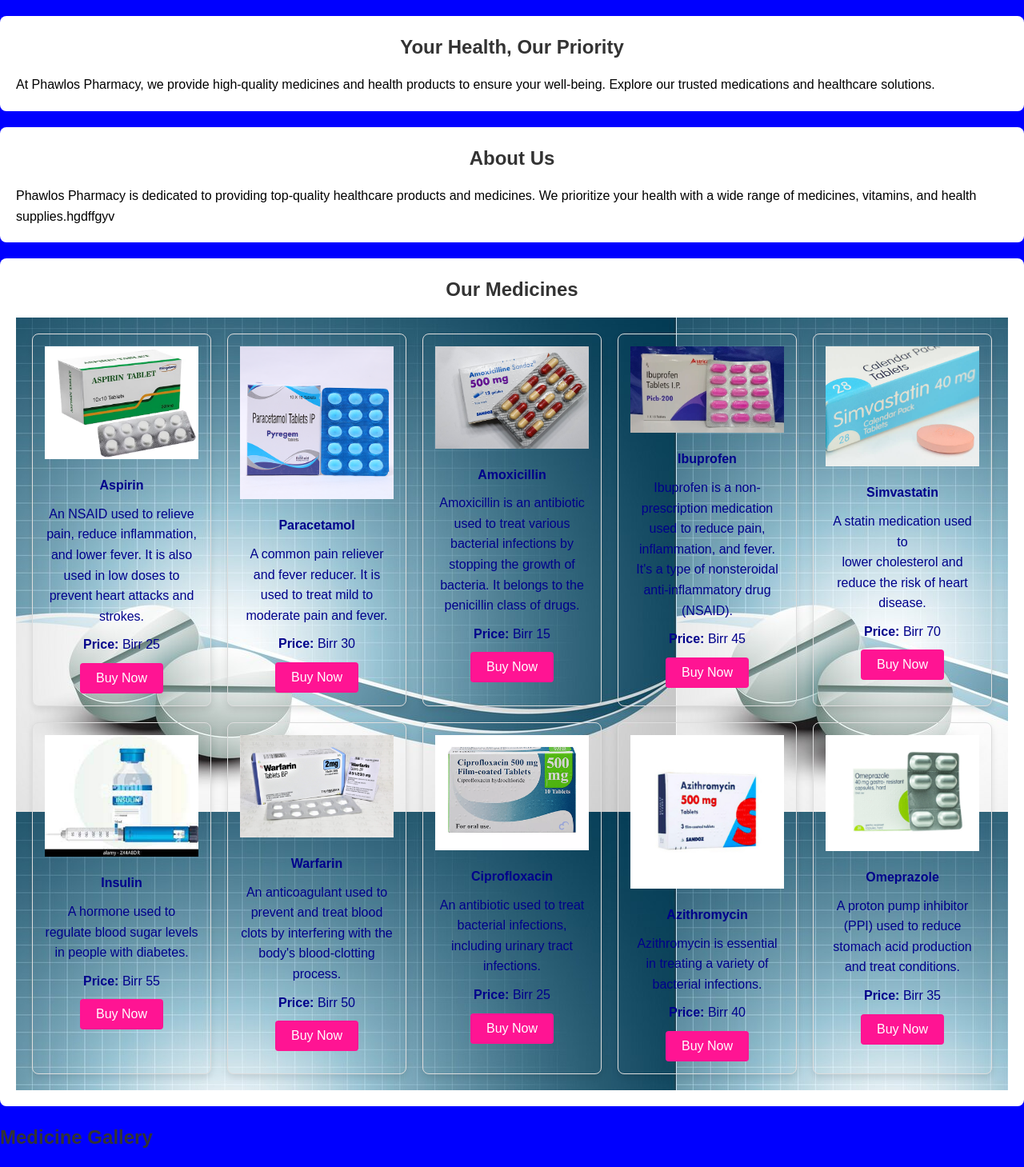
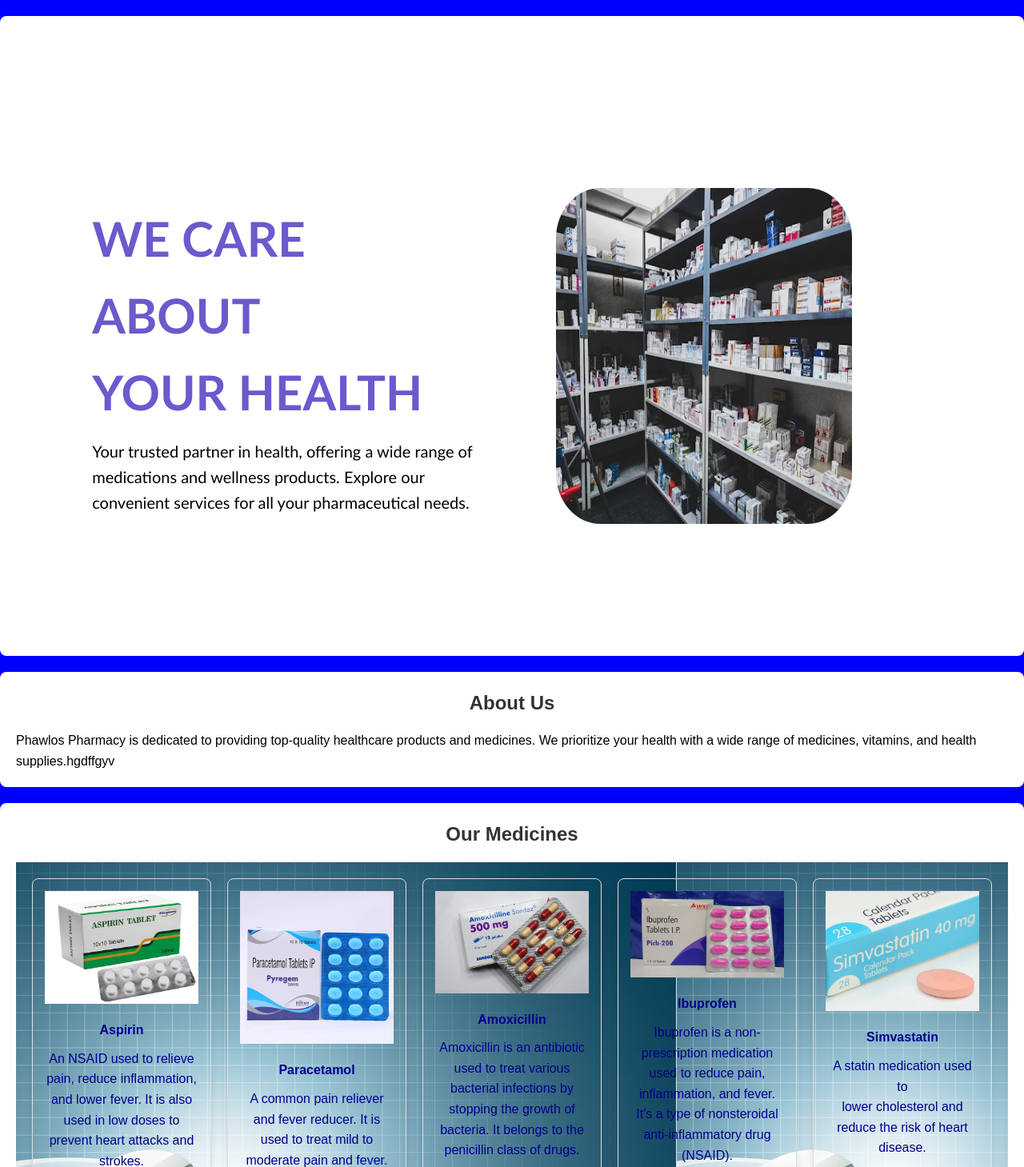
Before and after one commit to Aman3545/Our-project, a PHP site: page /HTML/index.html in a window 1280 px wide. Shown: the part 127-1586 px from the top of the page at 80% size. Run offline with PHP 8.4, Linux system fonts and the light colour scheme.

Commit message:
home.html

```diff
--- a/CSS/index.css
+++ b/CSS/index.css
@@ -63,6 +63,52 @@ section h2 {
 section p {
   color: black;
 }
+
+/*start home sectin*/
+.home {
+  display: flex;
+  align-items: center;
+  height: 100vh;
+  padding: 60px 9% 0;
+}
+.home-info h1 {
+  text-transform: uppercase;
+  font-weight: 600;
+  font-size: 60px;
+  text-align: center;
+  text-align: start;
+  margin-top: 20px;
+  color: slateblue;
+  font-family: "Trebuchet MS", "Lucida Sans Unicode", "Lucida Grande",
+    "Lucida Sans", Arial, sans-serif;
+}
+
+.home-info p {
+  font-size: 20px;
+  margin: 10px 0 25px;
+  font-family: "Gill Sans", "Gill Sans MT", Calibri, "Trebuchet MS", sans-serif;
+}
+
+.home-img .img-box {
+  width: 570px;
+  height: 620px;
+  padding: 100px;
+  margin-bottom: 10px;
+}
+.home-img .img-box .img-item {
+  position: relative;
+  width: 100%;
+  height: 100%;
+  justify-content: center;
+}
+.home-img .img-box .img-item img {
+  position: absolute;
+  width: 100%;
+  height: 100%;
+  border-radius: 15%;
+}
+/*end home section*/
+
 
 /* Start Medicine  Styling */
 
--- a/HTML/index.html
+++ b/HTML/index.html
@@ -24,13 +24,28 @@
     <!--end header-->
 
     <!--start home section-->
-    <section id="home">
-      <h2>Your Health, Our Priority</h2>
-      <p>
-        At Phawlos Pharmacy, we provide high-quality medicines and health
-        products to ensure your well-being. Explore our trusted medications and
-        healthcare solutions.
-      </p>
+    <section class="home" id="HOME">
+      <div class="home-info">
+        <h1>
+          we care about <br />
+          your health
+        </h1>
+        <p>
+          Your trusted partner in health, offering a wide range of medications
+          and wellness products. Explore our convenient services for all your
+          pharmaceutical needs.
+        </p>
+      </div>
+      <div class="home-img">
+        <div class="img-box">
+          <div class="img-item">
+            <img
+              src="../images/phrms.avif"
+              alt=" maybe if i change my mind i will put a photo here"
+            />
+          </div>
+        </div>
+      </div>
     </section>
     <!--end home section-->
 
```
